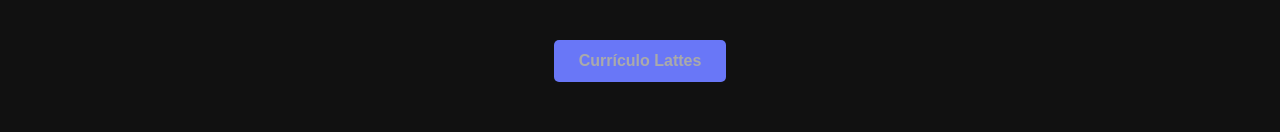
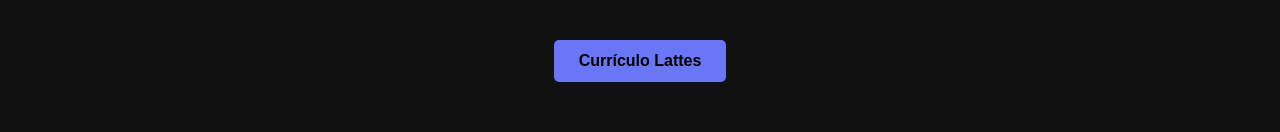
Before and after one commit to diegosgarcia-hash/Portif-lio-Diego-Garcia, a plain HTML site: page index.html in a window 1280 px wide. Shown: the part 300-432 px from the top of the page. Drawn offline with Linux system fonts and the light colour scheme.

Commit message:
Add files via upload

```diff
--- a/style.css
+++ b/style.css
@@ -34,7 +34,7 @@ button {
     margin-top: 25px;
     padding: 12px 25px;
     background-color: #6977f7;
-    color: #aaaaaa;
+    color: #000000;
     border: none;
     border-radius: 5px;
     cursor: pointer;
```
